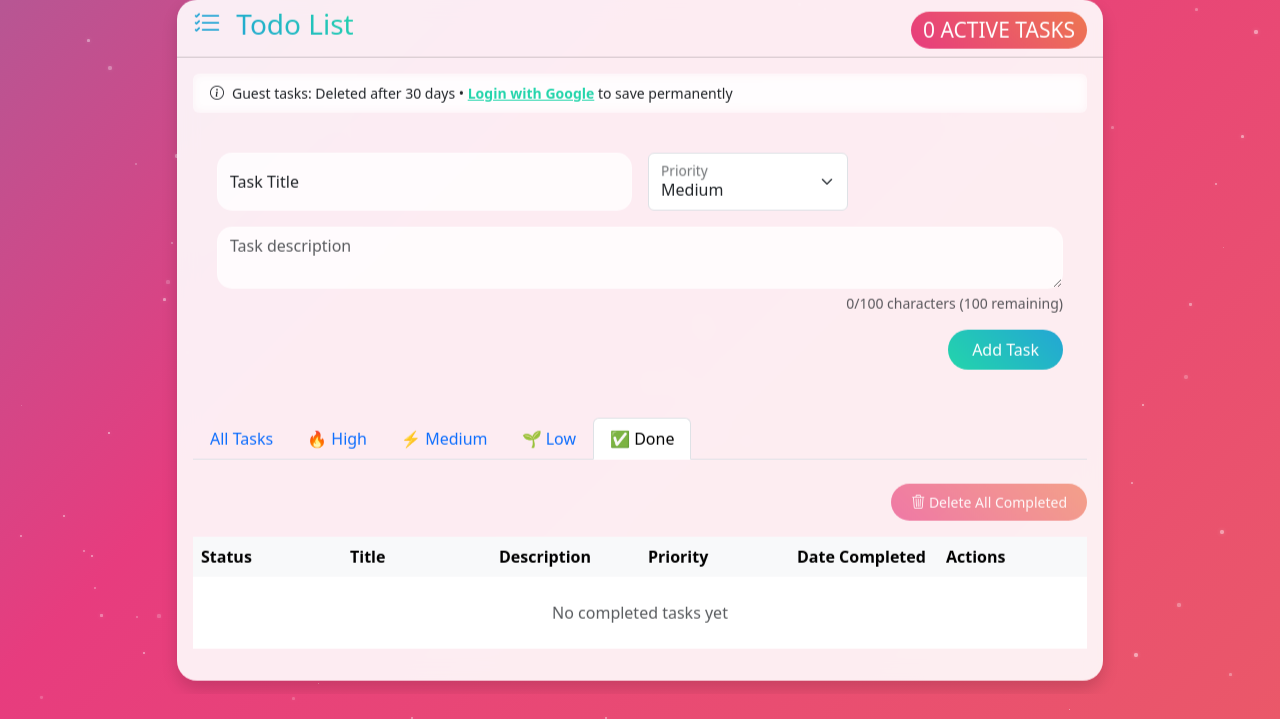
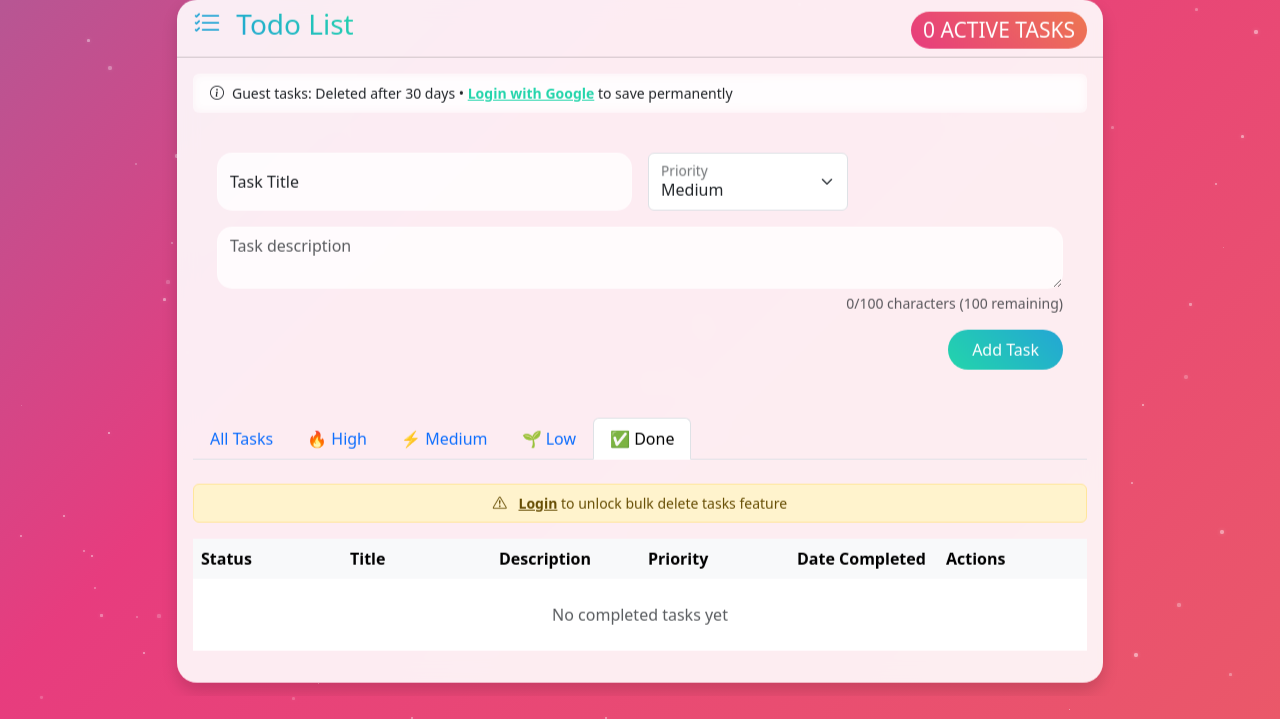
Before and after one commit to N2B6/Todo-App-using-Flask, a Flask app: page / in a window 1280 px wide, after a click on "✅ Done". Shown: the part 81-800 px from the top of the page. Run offline with Flask 3, Linux system fonts and the light colour scheme; some libraries are stand-ins or nearby versions.

Commit message:
fixed delete all bug

```diff
--- a/app.py
+++ b/app.py
@@ -194,6 +194,10 @@ def update(id):
 
 @app.route('/delete-completed', methods=['POST'])
 def delete_completed():
+    if 'user_id' not in session:
+        flash('Please login with Google to delete completed tasks', 'warning')
+        return redirect(url_for('login'))
+
     try:
         Todo.query.filter_by(completed=True, user_id=session['user_id']).delete()
         db.session.commit()
--- a/templates/index.html
+++ b/templates/index.html
@@ -552,6 +552,7 @@
 
                                 <!-- Done Tab -->
                                 <div class="tab-pane fade" id="done">
+                                    {% if session.user_id %}
                                     <div class="d-flex justify-content-end mb-3">
                                         <button class="btn btn-danger btn-sm"
                                                 id="deleteAllCompleted"
@@ -559,6 +560,12 @@
                                             <i class="bi bi-trash3"></i> Delete All Completed
                                         </button>
                                     </div>
+                                    {% else %}
+                                    <div class="alert alert-warning mb-3 py-2 text-center small">
+                                        <i class="bi bi-exclamation-triangle me-2"></i>
+                                        <a href="{{ url_for('login') }}" class="alert-link">Login</a> to unlock bulk delete tasks feature
+                                    </div>
+                                    {% endif %}
                                     <div class="table-responsive">
                                         <table class="table table-borderless">
                                             <thead class="table-light">
```
